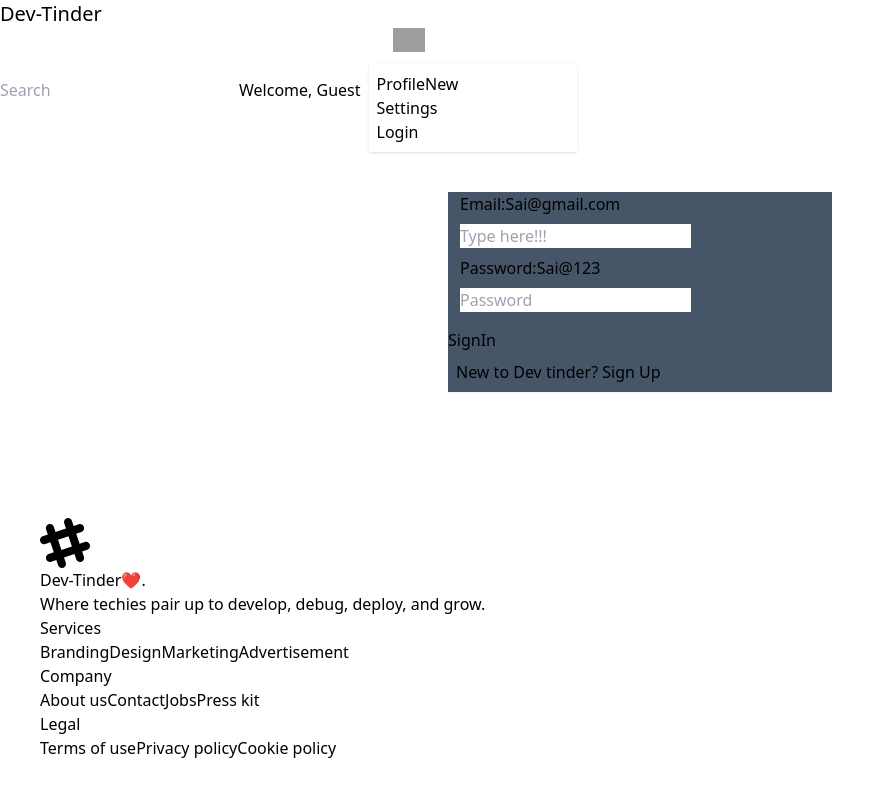
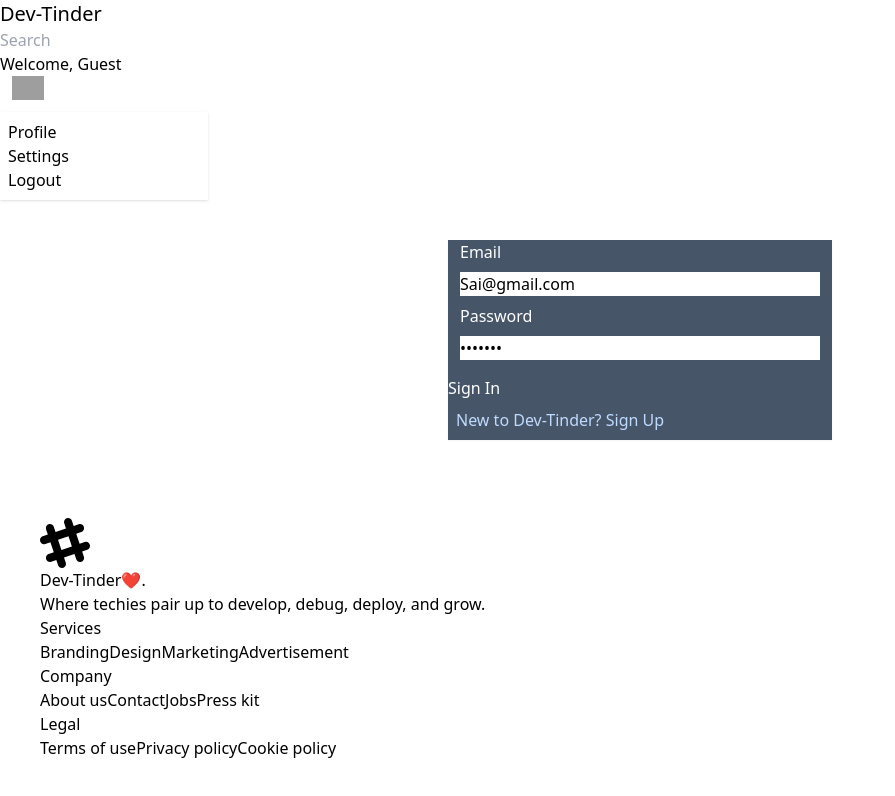
Before and after one commit to Saikumar-arch/DevTinder, a React (Vite) app: page /Login in a window 1280 px wide. Shown: the top 796 px of the page, without its empty margins (0-895 px from the left). Built offline with nearby package versions, Linux system fonts and the light colour scheme; grey boxes are pictures that could not be loaded.

Commit message:
build userCard changs and Feed and FeedSlice changes

```diff
--- a/src/Utility/appStore.jsx
+++ b/src/Utility/appStore.jsx
@@ -1,11 +1,13 @@
 import { configureStore } from "@reduxjs/toolkit";
 import userReducer from "./userSlice"
+import feedReducer from './feedSlice'
 
 
 
 const appStore = configureStore({
    reducer : {
     user : userReducer,
+    feed : feedReducer,
    }
 
 
--- a/src/Utility/constants.jsx
+++ b/src/Utility/constants.jsx
@@ -1,2 +1,2 @@
 
-export const BASE_URL = "http://localhost:3000/api/";
+export const BASE_URL = "http://localhost:3000";
--- /dev/null
+++ b/src/Utility/feedSlice.jsx
@@ -0,0 +1,20 @@
+import { createSlice } from "@reduxjs/toolkit";
+
+const feedSlice = createSlice({
+  name: "feed",
+  initialState: null,
+  reducers: {
+    addFeed: (state, action) => {
+      return action.payload;
+    },
+    removeFeed: () => {
+      return null;
+    },
+  },
+});
+
+// ✅ Export actions
+export const { addFeed, removeFeed } = feedSlice.actions;
+
+// ✅ Export reducer (not the slice object!)
+export default feedSlice.reducer;
--- a/src/components/Login.jsx
+++ b/src/components/Login.jsx
@@ -1,123 +1,114 @@
-
-import React, { useRef, useState } from 'react'
-
-import { CheckValidation } from '../Utility/Validation'
-import axios from 'axios'
-import { useDispatch } from 'react-redux'
-import { addUser } from '../Utility/userSlice';
-import { useNavigate } from 'react-router';
-import { BASE_URL } from '../Utility/constants';
-
-
+import React, { useRef, useState } from "react";
+import axios from "axios";
+import { useDispatch } from "react-redux";
+import { addUser } from "../Utility/userSlice";
+import { useNavigate } from "react-router-dom";
+import { BASE_URL } from "../Utility/constants";
+import { CheckValidation } from "../Utility/Validation";
 
 const Login = () => {
+  const [username, setUsername] = useState("");
+  const [emailId, setEmailId] = useState("Sai@gmail.com");
+  const [password, setPassword] = useState("Sai@123");
+  const [isSignin, setIsSignin] = useState(true);
+  const [errorMessage, setErrorMessage] = useState({});
+  const [errorMsg, setErrorMsg] = useState("");
 
-  const [username, SetUsername] = useState("")
-  const [emailId, SetEmailid] = useState("Sai@gmail.com")
-  const [password, SetPassword] = useState("Sai@123")
-  const [issignin, SetSignin] = useState(true)
-  const [errorMessage, SetErrorMessage] = useState({})
-  const [errorMsg, SeterrorMsg] = useState([])
-  const dispatch = useDispatch()
-  const navigate = useNavigate()
+  const dispatch = useDispatch();
+  const navigate = useNavigate();
 
+  const validateEmail = useRef(null);
+  const validatePassword = useRef(null);
 
+  const toggleSignin = () => {
+    setIsSignin(!isSignin);
+  };
 
-
-
-  const toggleSignin = () =>{
-      SetSignin(!issignin)
-  }
-
-  const ValidateEmail = useRef(null)
-  const ValidatePassword= useRef(null)
-
-  const handleClickButton = async() =>{
-      const errorMessage = CheckValidation(ValidateEmail.current.value, ValidatePassword.current.value)
-
-      SetErrorMessage(errorMessage)
+  const handleClickButton = async () => {
+    const errors = CheckValidation(
+      validateEmail.current.value,
+      validatePassword.current.value
+    );
+    setErrorMessage(errors);
 
     try {
-  const res = await axios.post(
-  BASE_URL+'login',
-  { email: emailId, password: password },
+
+      const res = await axios.post(`${BASE_URL}/api/login`,
+  { email: emailId, password },
   { withCredentials: true }
       );
 
       dispatch(addUser(res.data.user));
-  navigate("/Feed")
-
+      navigate("/Feed");
     } catch (err) {
-  console.error("Login failed:", err.data);
-  SeterrorMsg("Invalid crediatials")
+      console.error("Login/Register failed:", err.response?.data || err);
+      setErrorMsg("Invalid credentials or server error");
     }
-     }
+  };
 
   return (
     <div className="flex justify-center my-10">
       <div className="card bg-slate-600 w-96 shadow-sm">
-  <div className="card-body">
-
-    {!issignin && (
-      <div className='mx-3 '>
-      <h3 className="card-title">Username : {username}</h3>
-
+        <div className="card-body text-white">
+          {!isSignin && (
+            <div className="mx-3">
+              <h3 className="card-title">Username</h3>
               <input
                 type="text"
-      index = {username}
+                value={username}
                 placeholder="Username"
-      className="input input-md my-2"
-      onChange={(e)=>SetUsername(e.target.value)}
+                className="input input-md my-2 w-full text-black"
+                onChange={(e) => setUsername(e.target.value)}
               />
-    </div>)}
+            </div>
+          )}
 
-    <div className='mx-3 '>
-     <h3 className="card-title">Email:{emailId} </h3>
+          <div className="mx-3">
+            <h3 className="card-title">Email</h3>
             <input
-      ref={ValidateEmail}
+              ref={validateEmail}
               type="email"
-      index = {emailId}
-      placeholder="Type here!!!"
-      className="input input-md my-2"
-      onChange={(e)=>SetEmailid(e.target.value)}
+              value={emailId}
+              placeholder="Enter email"
+              className="input input-md my-2 w-full text-black"
+              onChange={(e) => setEmailId(e.target.value)}
             />
-      <p className='text-red-700 text-lg'>{errorMessage.email}</p>
+            <p className="text-red-400 text-sm">{errorMessage.email}</p>
           </div>
 
-    <div className='mx-3 '>
-     <h3 className="card-title">Password:{password} </h3>
-
+          <div className="mx-3">
+            <h3 className="card-title">Password</h3>
             <input
-      ref={ValidatePassword}
-      index={password}
-      type="text"
+              ref={validatePassword}
+              type="password"
+              value={password}
               placeholder="Password"
-      className="input input-md my-2"
-      onChange = {(e)=>SetPassword(e.target.value)}
+              className="input input-md my-2 w-full text-black"
+              onChange={(e) => setPassword(e.target.value)}
             />
-      <p className='text-red-700 text-lg'>{errorMessage.password}</p>
-    </div>
-     <p className='m-2 text-red-700 text-lg'>{errorMsg}</p>
-    <div className="card-actions justify-center">
-
-
-
-      <button
-      className="btn btn-primary"
-      onClick={handleClickButton}
-      >
-        {issignin ? "SignIn" : "Sign Up"}
-        </button>
-
+            <p className="text-red-400 text-sm">{errorMessage.password}</p>
           </div>
 
-    <p className='m-2 cursor-pointer'
+          <p className="m-2 text-red-400 text-sm">{errorMsg}</p>
+
+          <div className="card-actions justify-center">
+            <button className="btn btn-primary" onClick={handleClickButton}>
+              {isSignin ? "Sign In" : "Sign Up"}
+            </button>
+          </div>
+
+          <p
+            className="m-2 cursor-pointer text-blue-200 hover:underline"
             onClick={toggleSignin}
-        >New to Dev tinder? {issignin ? "Sign Up " :"Sign in"}</p>
+          >
+            {isSignin
+              ? "New to Dev-Tinder? Sign Up"
+              : "Already have an account? Sign In"}
+          </p>
         </div>
       </div>
     </div>
-  )
-}
+  );
+};
 
-export default Login
+export default Login;
--- a/src/components/Navbar.jsx
+++ b/src/components/Navbar.jsx
@@ -1,61 +1,52 @@
-import axios from 'axios';
-import React from 'react';
-import { useDispatch, useSelector } from 'react-redux';
-import { Link, useNavigate } from 'react-router-dom';
-import { BASE_URL } from '../Utility/constants';
-
-import { removeUser } from '../Utility/userSlice';
+import axios from "axios";
+import React from "react";
+import { useDispatch, useSelector } from "react-redux";
+import { Link, useNavigate } from "react-router-dom";
+import { BASE_URL } from "../Utility/constants";
+import { removeUser } from "../Utility/userSlice";
 
 const Navbar = () => {
   const user = useSelector((store) => store.user);
-  console.log(user);
-  const dispatch = useDispatch()
-  const navigate = useNavigate()
-  const  handlelogout=async()=>{
+  const dispatch = useDispatch();
+  const navigate = useNavigate();
+
+  const handleLogout = async () => {
     try {
-      await axios.post(BASE_URL+'/api/logout',
-        {},
-        {withCredentials:true});
-        dispatch(removeUser)
-        navigate("/Login")
-
+      await axios.post(`${BASE_URL}/api/logout`, {}, { withCredentials: true });
+      dispatch(removeUser());
+      navigate("/Login");
     } catch (err) {
-      console.log("Logout successfull")
+      console.log("Logout failed:", err);
     }
-
-  }
+  };
 
   return (
     <div className="navbar bg-base-300">
       <div className="flex-1">
-        <Link to="/" className="btn btn-ghost text-xl">Dev-Tinder</Link>
+        <Link to="/" className="btn btn-ghost text-xl">
+          Dev-Tinder
+        </Link>
       </div>
 
-      <div className="flex flex-none gap-2 items-center">
-        <div className="form-control">
+      <div className="flex-none gap-4 items-center">
         <input
           type="text"
           placeholder="Search"
-            className="input input-bordered w-22 md:w-auto"
+          className="input input-bordered w-32 md:w-auto"
         />
-        </div>
-        <p>Welcome, {user?.firstName || 'Guest'}</p>
-        {user&&<div className="dropdown dropdown-end">
+        <p>Welcome, {user?.firstName || "Guest"}</p>
 
-          <div
-            tabIndex={0}
-            role="button"
-            className="btn btn-ghost btn-circle avatar mx-6"
-          >
-
+        {user && (
+          <div className="dropdown dropdown-end">
+            <div tabIndex={0} role="button" className="btn btn-ghost btn-circle avatar mx-3">
               <div className="w-8 rounded-full">
-
                 <img
-                alt={user ? "user" : "Guest"}
-                src={user ? "https://png.pngtree.com/png-vector/20230831/ourlarge/pngtree-man-avatar-image-for-profile-png-image_9197908.png" : "https://cdn2.iconfinder.com/data/icons/flat-style-svg-icons-part-1/512/user_login_man-1024.png"}
+                  alt="user"
+                  src={
+                    user.profileImage ||
+                    "https://cdn-icons-png.flaticon.com/512/149/149071.png"
+                  }
                 />
-
-
               </div>
             </div>
 
@@ -64,14 +55,17 @@ const Navbar = () => {
               className="menu menu-sm dropdown-content bg-base-100 rounded-box z-[1] mt-3 w-52 p-2 shadow"
             >
               <li>
-              <Link to="/Profile" className="justify-between">Profile
-                <span className="badge">New</span>
-              </Link>
+                <Link to="/Profile">Profile</Link>
               </li>
-            <li><Link to="/Settings">Settings</Link></li>
-            <li><Link to="/Login" onClick={handlelogout}>Login</Link></li>
+              <li>
+                <Link to="/Settings">Settings</Link>
+              </li>
+              <li>
+                <button onClick={handleLogout}>Logout</button>
+              </li>
             </ul>
-        </div>}
+          </div>
+        )}
       </div>
     </div>
   );
--- /dev/null
+++ b/src/components/UserCard.jsx
@@ -0,0 +1,24 @@
+import React from 'react'
+
+const UserCard = () => {
+  return (
+    <div className="flex-center card bg-base-100 w-96 shadow-sm">
+          <figure className="px-10 pt-10">
+          <img
+           src="https://img.daisyui.com/images/stock/photo-1606107557195-0e29a4b5b4aa.webp"
+           alt="Shoes"
+            className="rounded-xl" />
+            </figure>
+            <div className="card-body items-center text-center">
+            <h2 className="card-title">Card Title</h2>
+            <p>A card component has a figure, a body part, and inside body there are title and actions parts</p>
+            <div className="card-actions">
+            <button className="btn btn-primary">Fallow</button>
+            <button className="btn btn-primary">Ignore</button>
+            </div>
+          </div>
+    </div>
+  )
+}
+
+export default UserCard
```
Also changed, not shown: src/components/Feed.jsx (+50 -5 lines). Lines whose indentation alone changed are shown as unchanged.
